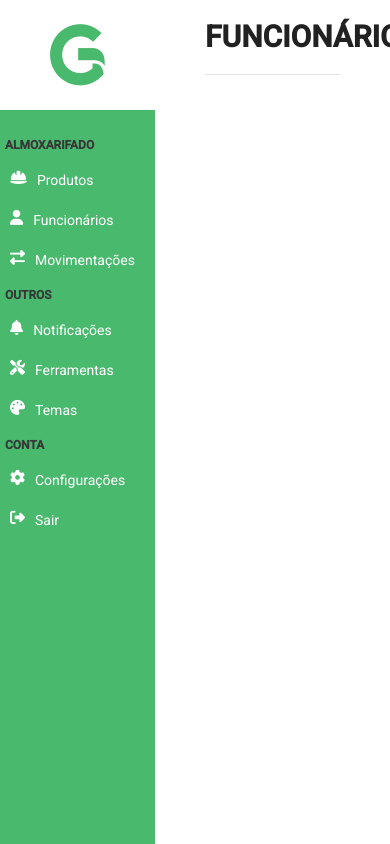
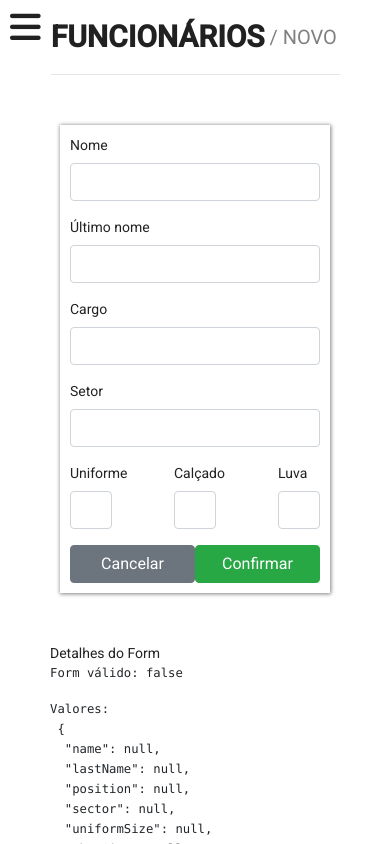
Before and after one commit to Fernandoper92/projeto_gerenciador-de-almoxarifado, an Angular app: page /1 in a window 390 px wide. Built offline with nearby package versions, Linux system fonts and the light colour scheme.

Commit message:
design responsivo

```diff
--- a/src/app/app.component.css
+++ b/src/app/app.component.css
@@ -9,29 +9,16 @@ mat-sidenav-container {
 
 mat-sidenav {
     border: 0;
-    background-color: #49B96D;
+    background-color: #49b96d;
 }
 
 .logo {
     font-size: 70px;
     text-align: center;
-    color: #49B96D;
+    color: #49b96d;
     background-color: white;
     padding: 20px 0;
     margin-bottom: 20px;
-}
-
-.nav-user {
-    align-items: center;
-    color: white;
-}
-
-.img-user {
-    width: 30px;
-    height: 30px;
-    margin: 4px;
-    border: 1px solid white;
-    border-radius: 100%;
 }
 
 .nav-item {
@@ -45,7 +32,6 @@ mat-sidenav {
     align-content: center;
     outline: none;
     cursor: pointer;
-
 }
 
 .nav-item i {
@@ -66,18 +52,17 @@ mat-sidenav {
 
 .nav-item:hover {
     background-color: whitesmoke;
-    color: #49B96D;
+    color: #49b96d;
 }
 
 .nav-item:active {
     background-color: white;
-    color: #49B96D;
-
+    color: #49b96d;
 }
 
 .active {
     background-color: white;
-    color: #49B96D;
+    color: #49b96d;
 }
 
 .flex-menu-container {
@@ -88,3 +73,20 @@ mat-sidenav {
 .main-container {
     background-color: white;
 }
+
+.btn-toggle {
+    display: none;
+    font-size: 35px;
+    margin: 10px;
+}
+
+@media only screen and (max-width: 1200px) {
+    .logo {
+        display: none;
+    }
+
+    .btn-toggle {
+        display: block;
+        float: left;
+    }
+}
--- a/src/app/app.component.html
+++ b/src/app/app.component.html
@@ -1,15 +1,9 @@
 <mat-sidenav-container autosize>
-  <mat-sidenav #sidenav mode="side" opened fixed>
+  <mat-sidenav #sideNav [opened]="mobileQuery.matches ? 'false' : 'true'" [mode]="mobileQuery.matches ? 'over' : 'side'">
 
     <div class="flex-menu-container logo">
       <i class="fab fa-gofore"></i>
     </div>
-
-    <!-- <div class="flex-menu-container nav-user">
-      <img class="img-user">
-      <p>Usuario</p>
-      <p>Tipo de conta</p>
-    </div> -->
 
     <div class="flex-menu-container">
       <p class="nav-sub">ALMOXARIFADO</p>
@@ -50,6 +44,7 @@
 
   </mat-sidenav>
   <mat-sidenav-content class="main-container">
+    <i class="fas fa-bars btn-toggle" (click)="sideNav.toggle()"></i>
     <router-outlet></router-outlet>
   </mat-sidenav-content>
 </mat-sidenav-container>
--- a/src/app/app.component.ts
+++ b/src/app/app.component.ts
@@ -1,10 +1,30 @@
-import { Component } from '@angular/core';
+import { MediaMatcher } from '@angular/cdk/layout';
+import { ChangeDetectorRef, Component, ElementRef, ViewChild } from '@angular/core';
+import { MatSelect } from '@angular/material/select';
 
 @Component({
   selector: 'app-root',
   templateUrl: './app.component.html',
   styleUrls: ['./app.component.css']
 })
+
+
+
 export class AppComponent {
+
   toggle = true;
+  mobileQuery: MediaQueryList;
+  private _mobileQueryListener: () => void;
+  @ViewChild('sideNav') sideNav: MatSelect
+
+  constructor(changeDetectorRef: ChangeDetectorRef, media: MediaMatcher) {
+    this.mobileQuery = media.matchMedia('(max-width: 1200px)');
+    this._mobileQueryListener = () => changeDetectorRef.detectChanges();
+    this.mobileQuery.addListener(this._mobileQueryListener);
+  }
+
+  ngOnDestroy(): void {
+    this.mobileQuery.removeListener(this._mobileQueryListener);
+  }
+
 }
--- a/src/app/funcionarios/editar/editar.component.css
+++ b/src/app/funcionarios/editar/editar.component.css
@@ -38,7 +38,9 @@ p {
   }
 
   .form-container {
-      margin: 50px 400px;
+      margin: 50px auto;
+      width: 270px;
+      height: fit-content;
       padding: 10px;
       box-shadow: 0px 0px 4px 0.5px gray;
   }
--- a/src/app/funcionarios/editar/editar.component.html
+++ b/src/app/funcionarios/editar/editar.component.html
@@ -53,7 +53,7 @@
         </div>
       </form>
 
-      <app-form-debug [form]="form"></app-form-debug>
 
     </div>
+    <app-form-debug [form]="form"></app-form-debug>
   </div>
--- a/src/app/movimentacoes/movimentacoes.component.css
+++ b/src/app/movimentacoes/movimentacoes.component.css
@@ -98,6 +98,21 @@ input:focus {
     align-self: center;
 }
 
+.form-grid {
+    display: grid;
+    justify-content: center;
+    grid-template-columns: 200px 200px 100px 100px auto;
+    gap: 20px;
+}
+
+.form-text-box {
+    width: 200px;
+}
+
+.form-number-box {
+    width: 100px;
+}
+
 .table-container {
     margin: 0 50px;
 }
@@ -107,16 +122,12 @@ input:focus {
     color: gray;
     text-align: center;
     cursor: default;
-    /* -webkit-box-shadow: 0px 0px 5px 0px rgba(0,0,0,0.5);
-box-shadow: 0px 0px 5px 0px rgba(0,0,0,0.5); */
 }
 
 .colum-title {
     border: none;
     font-size: 20px;
     font-weight: normal;
-    /* border-right: 1px solid rgba(0, 0, 0, 0.1); */
-    /* background-color: #49b96d; */
     color: black;
     border-bottom: 1px solid rgba(0, 0, 0, 0.5);
 }
@@ -163,9 +174,6 @@ td {
     cursor: pointer;
 }
 
-.main-sub-container {
-}
-
 .main {
     color: initial;
     font-weight: bold;
@@ -183,3 +191,19 @@ td {
     padding: 2px;
     min-width: 50px;
   }
+
+  @media only screen and (max-width: 1200px) {
+
+    .form-grid {
+        grid-template-columns: auto auto;
+    }
+
+}
+
+ @media only screen and (max-width: 450px) {
+
+    .form-grid {
+        grid-template-columns: auto;
+    }
+
+}
--- a/src/app/movimentacoes/movimentacoes.component.html
+++ b/src/app/movimentacoes/movimentacoes.component.html
@@ -13,17 +13,17 @@
 
     <form class="form-container" [formGroup]="form" (ngSubmit)="onSubmit()">
         <p class="title">Nova Movimentação</p>
-        <div class="form-row title-box">
-          <div class="col">
+        <div class="form-grid">
+          <div class="emplyee form-text-box">
             <input type="text" class="form-control" formControlName="employee" placeholder="Funcionario"  [ngClass]="cssErro('employee')">
           </div>
-          <div class="col">
+          <div class="product form-text-box">
             <input type="text" class="form-control" formControlName="product" placeholder="Produto"  [ngClass]="cssErro('product')">
           </div>
-          <div class="col">
+          <div class="input form-number-box">
             <input type="number" class="form-control" formControlName="input" placeholder="Entrada">
           </div>
-          <div class="col">
+          <div class="output form-number-box">
             <input type="number" class="form-control" formControlName="output" placeholder="Saida">
           </div>
           <button type="submit" class="btn btn-success">
@@ -31,7 +31,7 @@
         </div>
       </form>
 
-      <app-form-debug [form]="form"></app-form-debug>
+      <!-- <app-form-debug [form]="form"></app-form-debug> -->
 
     <div class="table-container">
         <table class="table">
```
